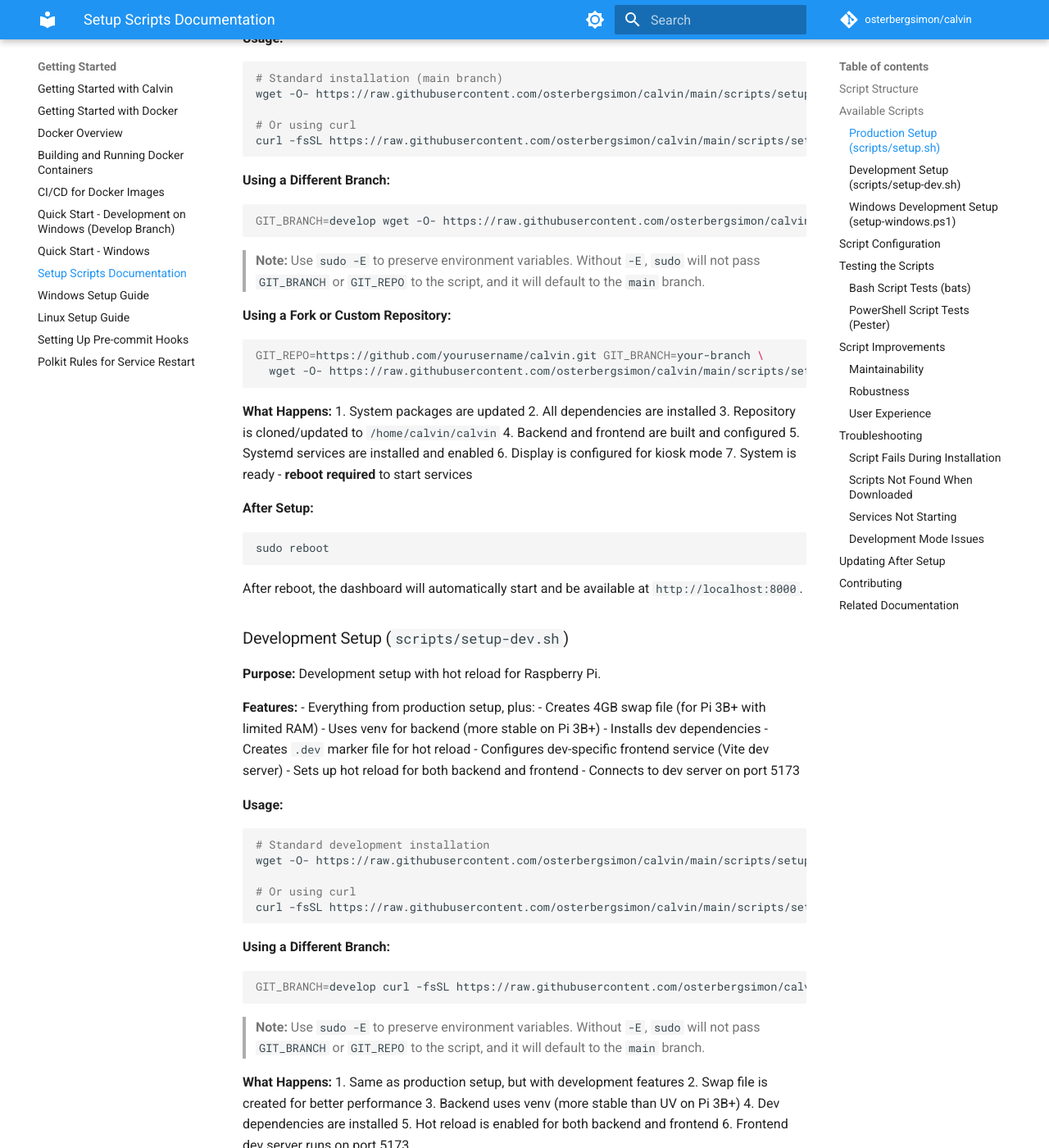
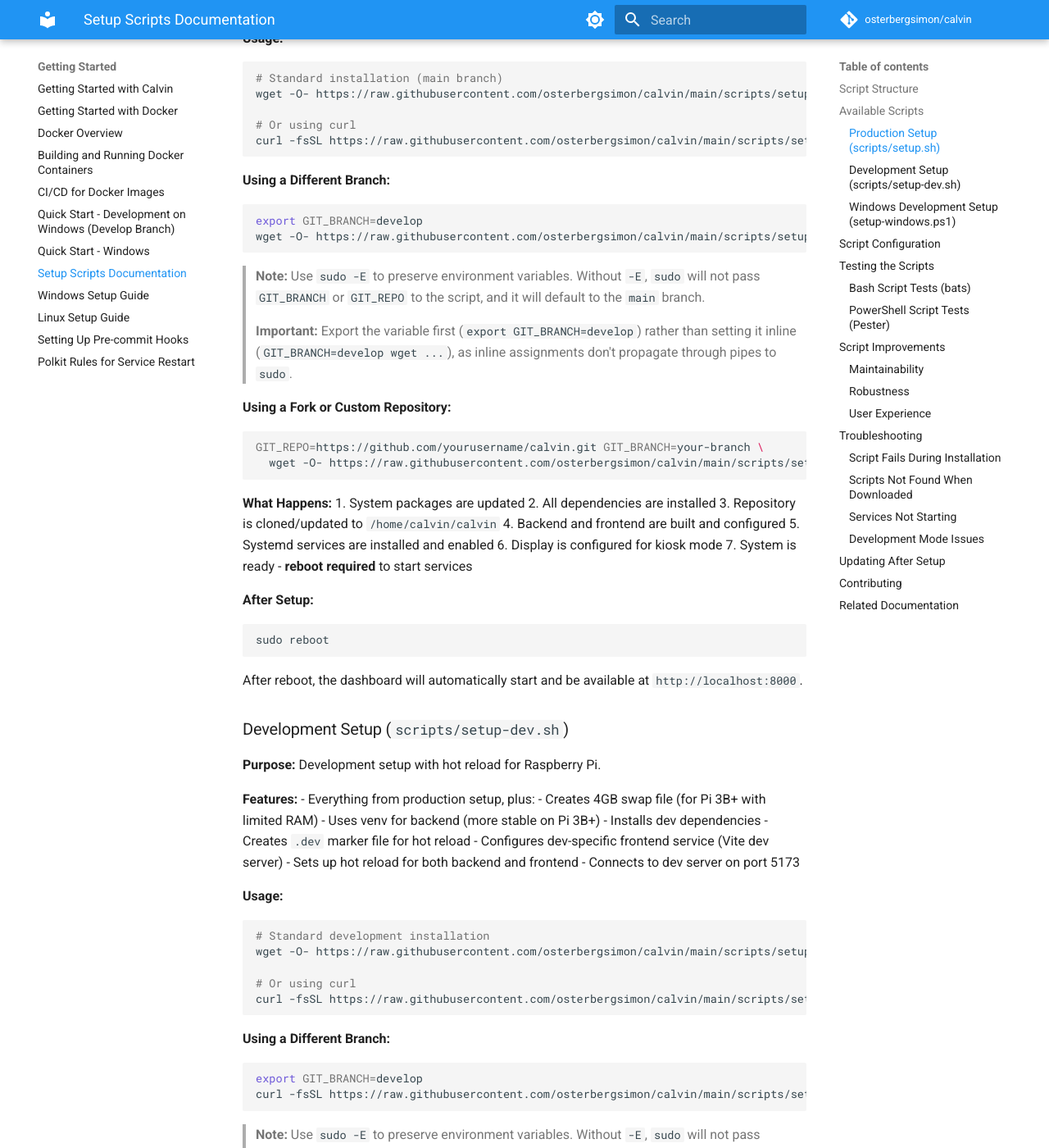
Before and after one commit to osterbergsimon/calvin, an MkDocs documentation site: the page built from docs/setup/SETUP_SCRIPTS.md, in a window 1280 px wide and 1400 px high, scrolled down 777 px. Shown: the whole window at 82% size. Built offline with MkDocs 1.6.1 and Material for MkDocs 9.7.7, drawn with Linux system fonts in a browser that asks for light colours; comment, search, counter and statistics services are not loaded; some of the changed text lies outside the part shown.

Commit message:
Update documentation to use export for GIT_BRANCH environment variable
Inline variable assignments (GIT_BRANCH=develop wget ...) don't propagate
through pipes to sudo. Use 'export GIT_BRANCH=develop' first, then run
the command separately.

This ensures the environment variable is available to sudo -E bash.

````diff
--- a/docs/setup/SETUP_SCRIPTS.md
+++ b/docs/setup/SETUP_SCRIPTS.md
@@ -46,10 +46,13 @@ curl -fsSL https://raw.githubusercontent.com/osterbergsimon/calvin/main/scripts/
 **Using a Different Branch:**
 
 ```bash
-GIT_BRANCH=develop wget -O- https://raw.githubusercontent.com/osterbergsimon/calvin/main/scripts/setup.sh | sudo -E bash
+export GIT_BRANCH=develop
+wget -O- https://raw.githubusercontent.com/osterbergsimon/calvin/main/scripts/setup.sh | sudo -E bash
 ```
 
 > **Note:** Use `sudo -E` to preserve environment variables. Without `-E`, `sudo` will not pass `GIT_BRANCH` or `GIT_REPO` to the script, and it will default to the `main` branch.
+>
+> **Important:** Export the variable first (`export GIT_BRANCH=develop`) rather than setting it inline (`GIT_BRANCH=develop wget ...`), as inline assignments don't propagate through pipes to `sudo`.
 
 **Using a Fork or Custom Repository:**
 
@@ -101,10 +104,13 @@ curl -fsSL https://raw.githubusercontent.com/osterbergsimon/calvin/main/scripts/
 **Using a Different Branch:**
 
 ```bash
-GIT_BRANCH=develop curl -fsSL https://raw.githubusercontent.com/osterbergsimon/calvin/main/scripts/setup-dev.sh | sudo -E bash
+export GIT_BRANCH=develop
+curl -fsSL https://raw.githubusercontent.com/osterbergsimon/calvin/main/scripts/setup-dev.sh | sudo -E bash
 ```
 
 > **Note:** Use `sudo -E` to preserve environment variables. Without `-E`, `sudo` will not pass `GIT_BRANCH` or `GIT_REPO` to the script, and it will default to the `main` branch.
+>
+> **Important:** Export the variable first (`export GIT_BRANCH=develop`) rather than setting it inline (`GIT_BRANCH=develop curl ...`), as inline assignments don't propagate through pipes to `sudo`.
 
 **What Happens:**
 1. Same as production setup, but with development features
````
Also changed, not shown: README.md (+9 -3 lines), docs/setup/GETTING_STARTED.md (+6 -2 lines), 2 other files.
